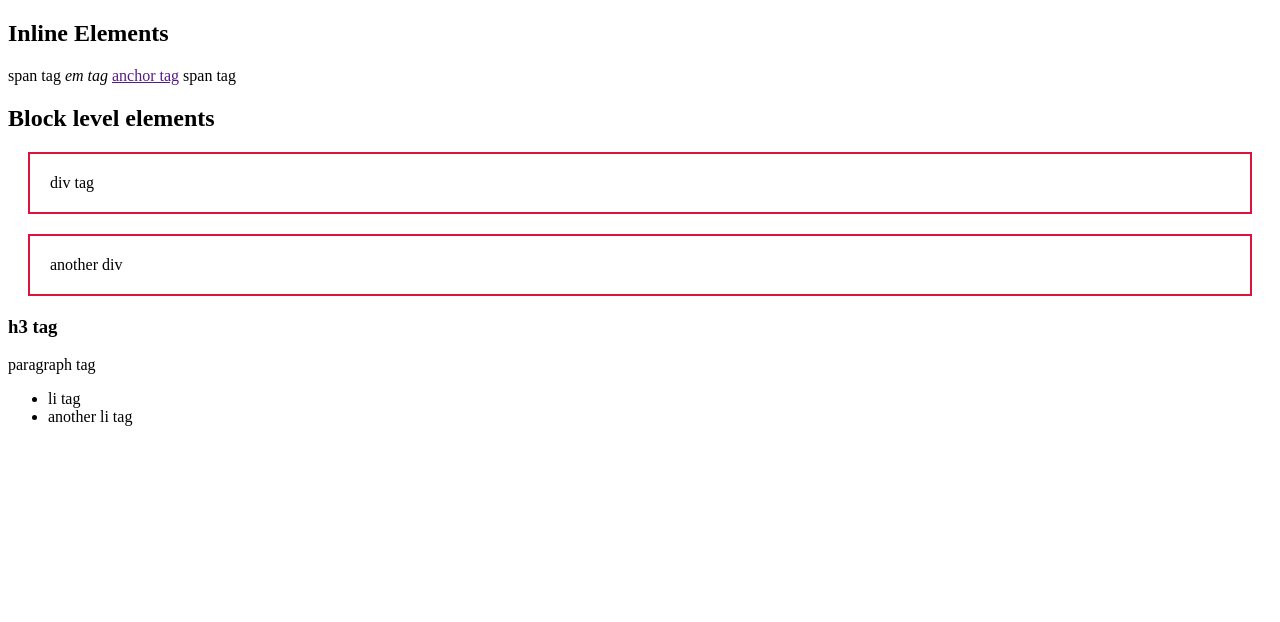
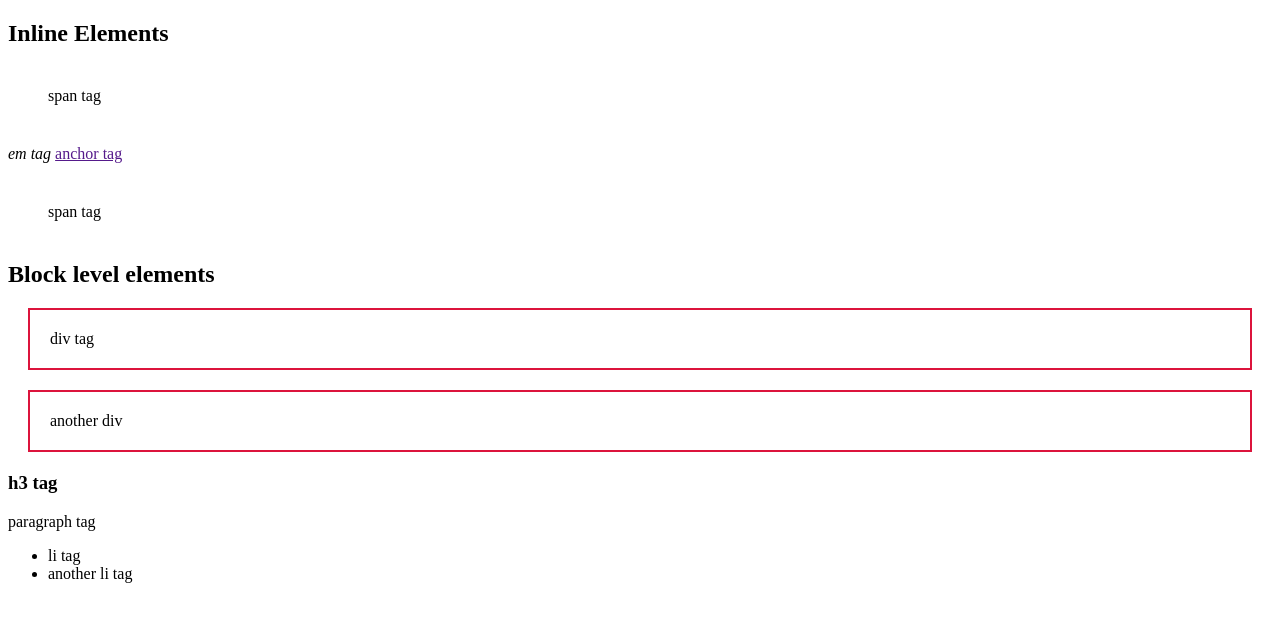
Before and after one commit to PKG-7/html-css-ninja, a website: page index.html in a window 1280 px wide. Drawn offline with Linux system fonts and the light colour scheme.

Commit message:
css lesson ended

```diff
--- a/app.css
+++ b/app.css
@@ -1,5 +1,7 @@
 span {
-    /* display: block; */
+    display: block;
+    margin: 20px;
+    padding: 20px;
 }
 
 div {
```
